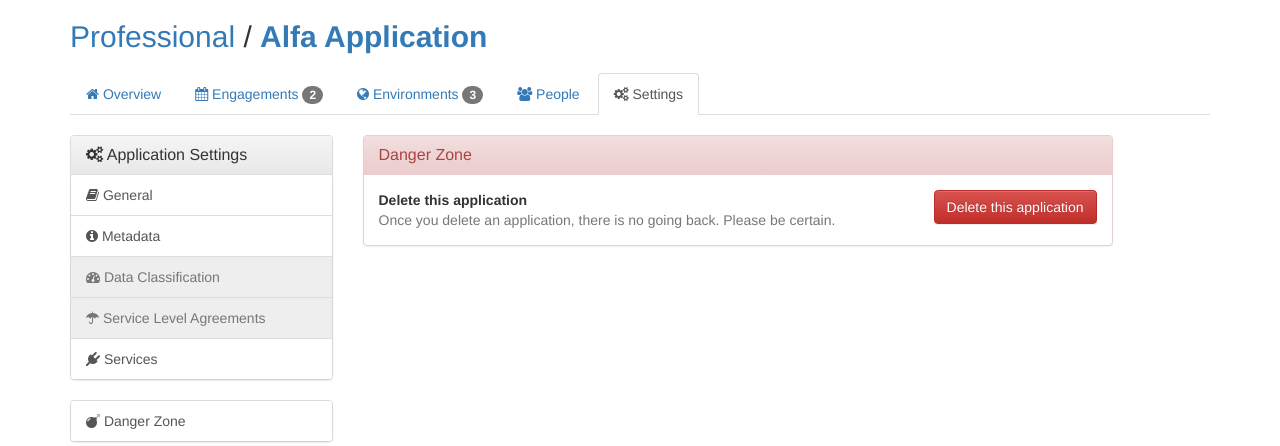
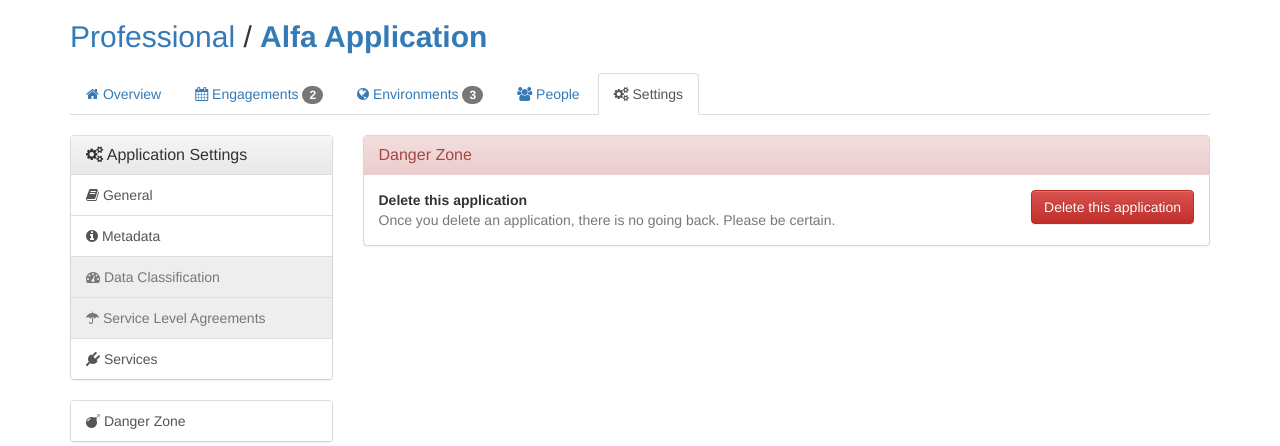
Before and after one commit to aparsons/bag-of-holding, a Django app: page /tracker/applications/1/settings/danger/ in a window 1280 px wide. Shown: the part 51-497 px from the top of the page. Run offline with Django 3.2, Linux system fonts and the light colour scheme; a user stored in the database is signed in; data comes from the database, SQL or seed files in the repository; data that the repository does not hold is empty; some libraries are stand-ins or nearby versions.

Commit message:
Small fixes

```diff
--- a/appsec/appsec/settings.py
+++ b/appsec/appsec/settings.py
@@ -86,6 +86,7 @@ USE_L10N = True
 
 USE_TZ = True
 
+# Used for adding a site-wide prefix. Example: 'boh/'
 URL_PREFIX = ''
 
 LOGIN_REDIRECT_URL = '/'
--- a/appsec/tracker/templates/tracker/applications/settings/base_settings.html
+++ b/appsec/tracker/templates/tracker/applications/settings/base_settings.html
@@ -23,7 +23,7 @@
       </div>
     </div>
   </div>
-  <div class="col-sm-8 col-md-8 col-md-9">
+  <div class="col-sm-8 col-md-8 col-lg-9">
     {% block settings_content %}
     {% endblock settings_content %}
   </div>
```
